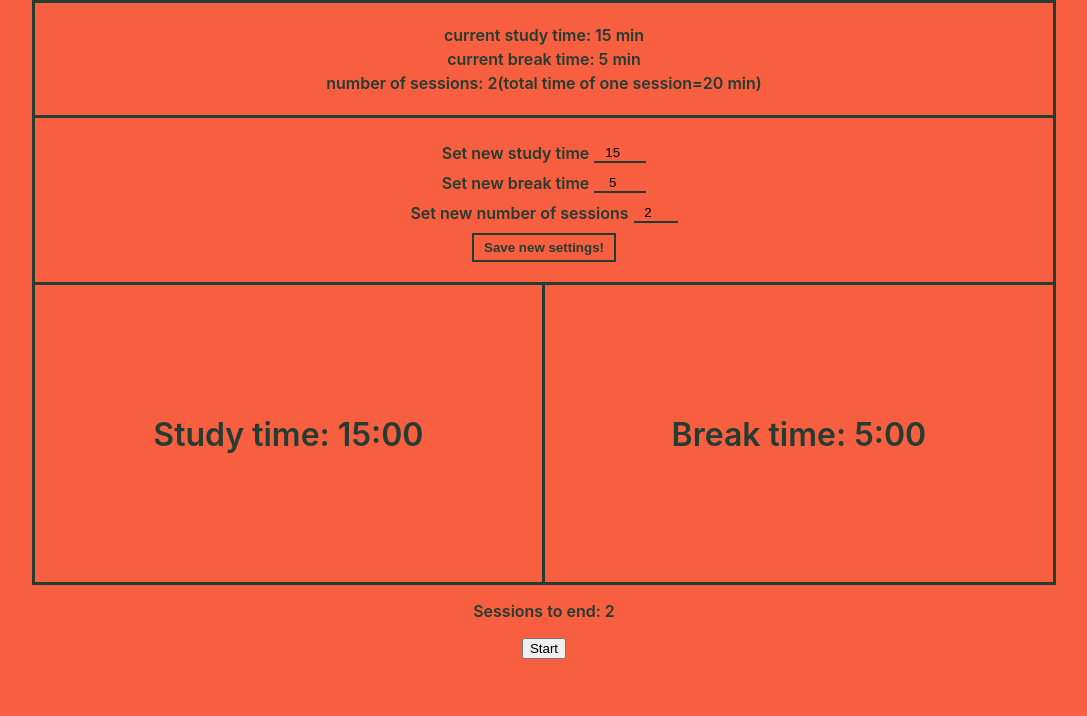
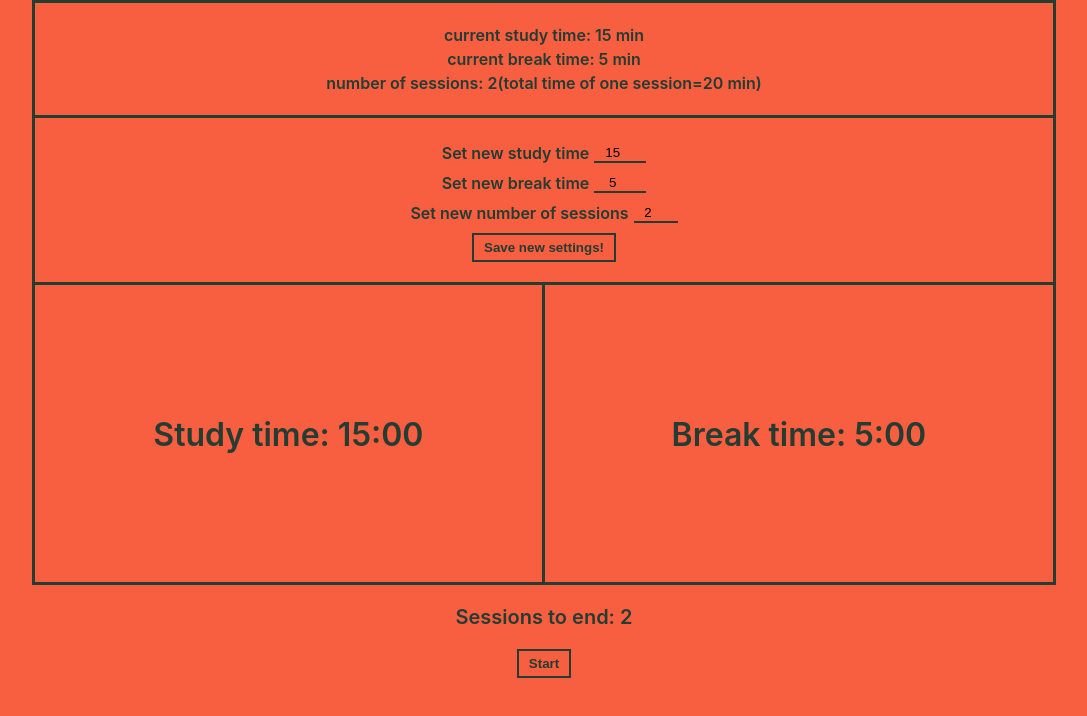
Before and after one commit to mb-dir/Pomodoro-Deluxe, a React (Create React App) app: page / in a window 1280 px wide. Shown: the top 716 px of the page, without its empty margins (96-1183 px from the left). Built offline with nearby package versions, Linux system fonts and the light colour scheme.

Commit message:
The rest of the styles for PomodoroTimer

```diff
--- a/src/components/PomodoroTimer/PomodoroTimer.css
+++ b/src/components/PomodoroTimer/PomodoroTimer.css
@@ -25,6 +25,20 @@
   -ms-transform: translateY(-50%);
   transform: translateY(-50%);
 }
+.sessionInfo {
+  font-size: 20px;
+}
+.startSession {
+  background-color: #f75f40;
+  color: #243c32;
+  font-weight: 600;
+  border: 2px solid #243c32;
+  margin-bottom: 25px;
+  padding: 5px 10px;
+}
+.startSession:hover {
+  cursor: pointer;
+}
 @media (min-width: 624px) {
   .timeWrapper {
     height: 300px;
--- a/src/components/PomodoroTimer/PomodoroTimer.js
+++ b/src/components/PomodoroTimer/PomodoroTimer.js
@@ -86,9 +86,15 @@ function PomodoroTimer(times) {
       </div>
 
       <div>
-        <p>Sessions to end: {times.numberOfSessions - sessionNumber}</p>
+        <p className="sessionInfo">
+          Sessions to end: {times.numberOfSessions - sessionNumber}
+        </p>
       </div>
-      <button onClick={startSession} disabled={isStudyActive || isBreakActive}>
+      <button
+        className="startSession"
+        onClick={startSession}
+        disabled={isStudyActive || isBreakActive}
+      >
         Start
       </button>
     </div>
```
